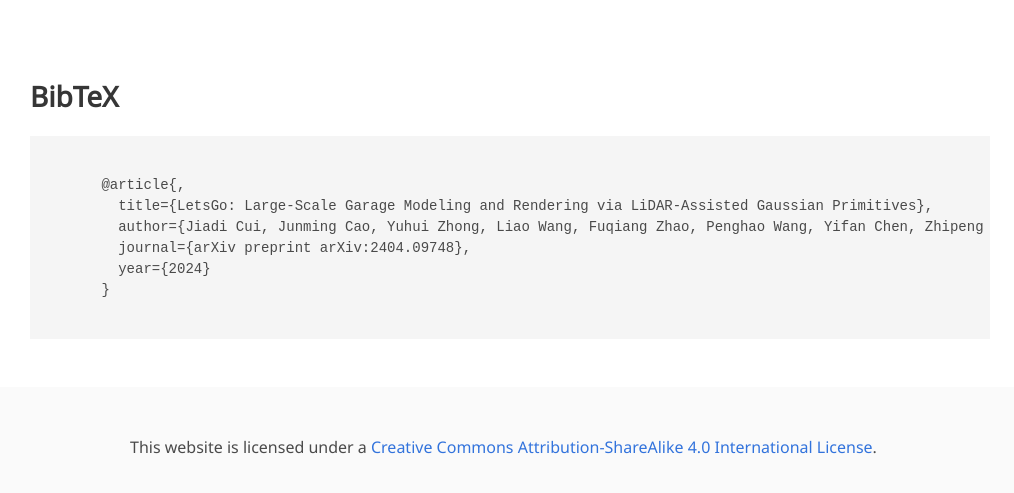
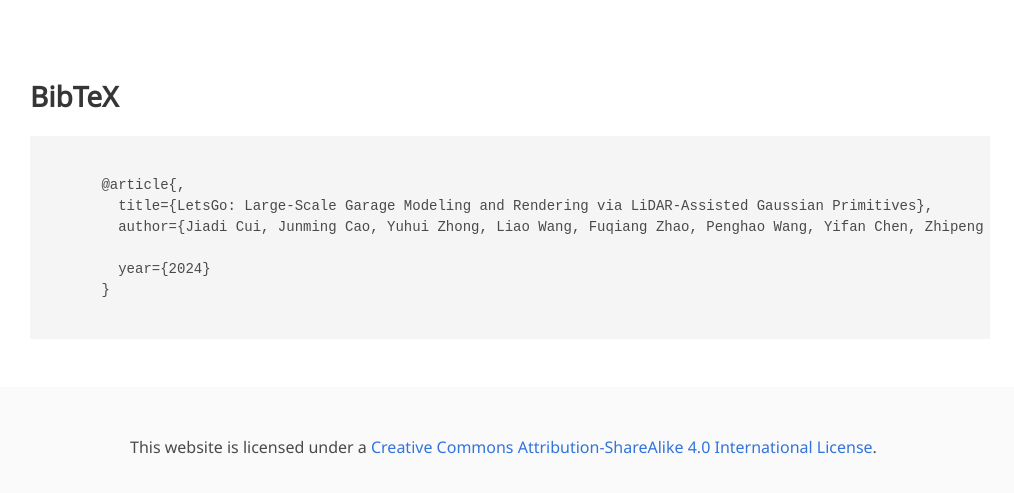
Before and after one commit to jdtsui/jdtsui.github.io, a website: page letsgo/index.html in a window 1280 px wide. Shown: the part 4013-4506 px from the top of the page, without its empty margins (130-1144 px from the left). Drawn offline with nearby package versions, Linux system fonts and the light colour scheme; some icons are missing; a web font is replaced by a local one.

Commit message:
Update index.html

```diff
--- a/letsgo/index.html
+++ b/letsgo/index.html
@@ -6,7 +6,7 @@
         content="LetsGo, an explicit and efficient end-to-end framework for high-fidelity rendering of large-scale garages.">
   <meta name="keywords" content="GaussianHair, 3DGS, NR">
   <meta name="viewport" content="width=device-width, initial-scale=1">
-  <title>LetsGo: Large-Scale Garage Modeling and Rendering via LiDAR-Assisted Gaussian Primitives</title>
+  <title>LetsGo: Large-Scale Garage Modeling and Rendering via LiDAR-Assisted Gaussian Primitives (old version)</title>
 
   <!-- Global site tag (gtag.js) - Google Analytics -->
   <script async src="https://www.googletagmanager.com/gtag/js?id=G-PYVRSFMDRL"></script>
@@ -313,7 +313,7 @@
       @article{,
         title={LetsGo: Large-Scale Garage Modeling and Rendering via LiDAR-Assisted Gaussian Primitives},
         author={Jiadi Cui, Junming Cao, Yuhui Zhong, Liao Wang, Fuqiang Zhao, Penghao Wang, Yifan Chen, Zhipeng He, Lan Xu, Yujiao Shi, Yingliang Zhang, Jingyi Yu},
-        journal={arXiv preprint arXiv:2404.09748},
+<!--         journal={arXiv preprint arXiv:2404.09748}, -->
         year={2024}
       }
     </code></pre>
```
